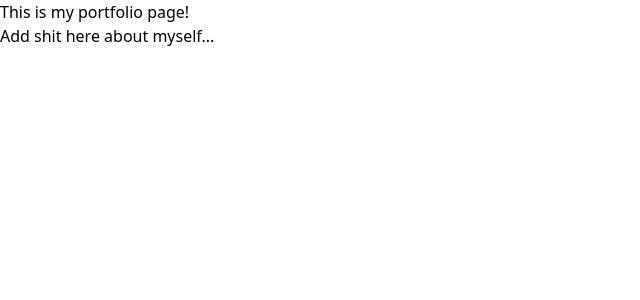
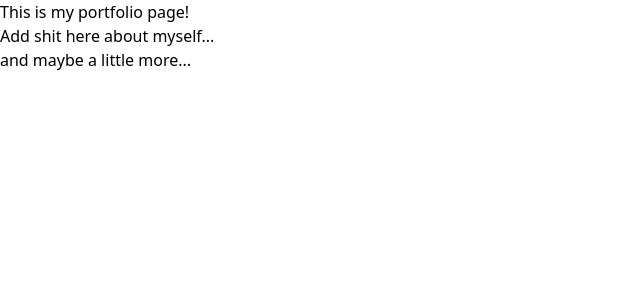
Before and after one commit to PrestonColdwell/MyPortfolio, a React (Vite) app: page / in a window 1280 px wide. Shown: the top 300 px of the page, without its empty margins (0-640 px from the left). Built offline with nearby package versions, Linux system fonts and the light colour scheme.

Commit message:
added gitignore file and testing domain updating

```diff
--- a/src/App.jsx
+++ b/src/App.jsx
@@ -6,6 +6,7 @@ function App() {
       <div className="text-center">
         Add shit here about myself...
       </div>
+      <div className="text-center">and maybe a little more...</div>
     </>
   )
 }
```
Also changed, not shown: 1 other file (tests, documents, lock files or other folders).
